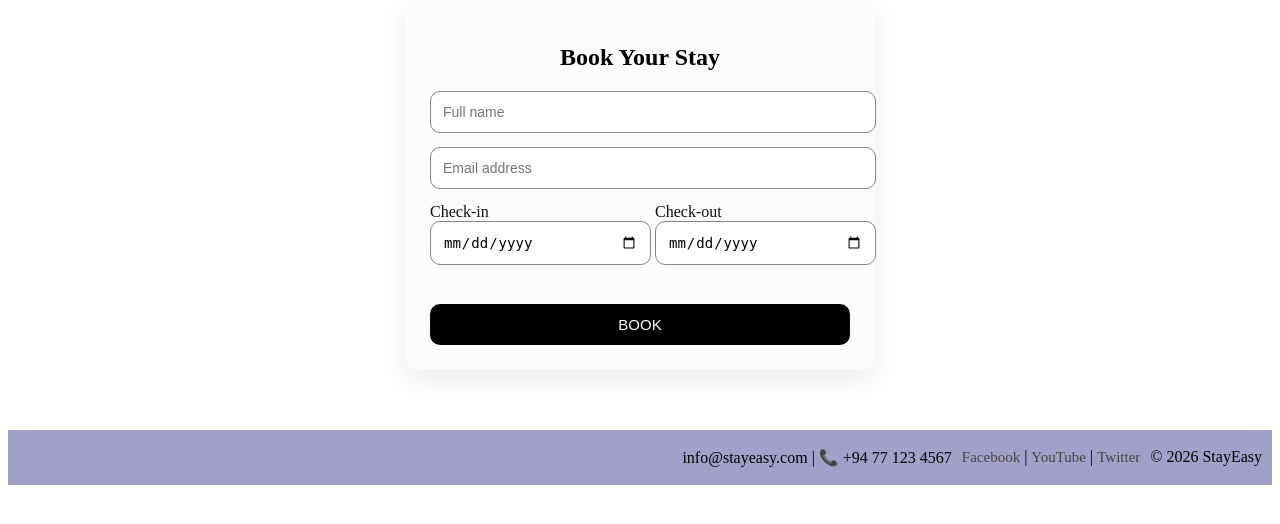
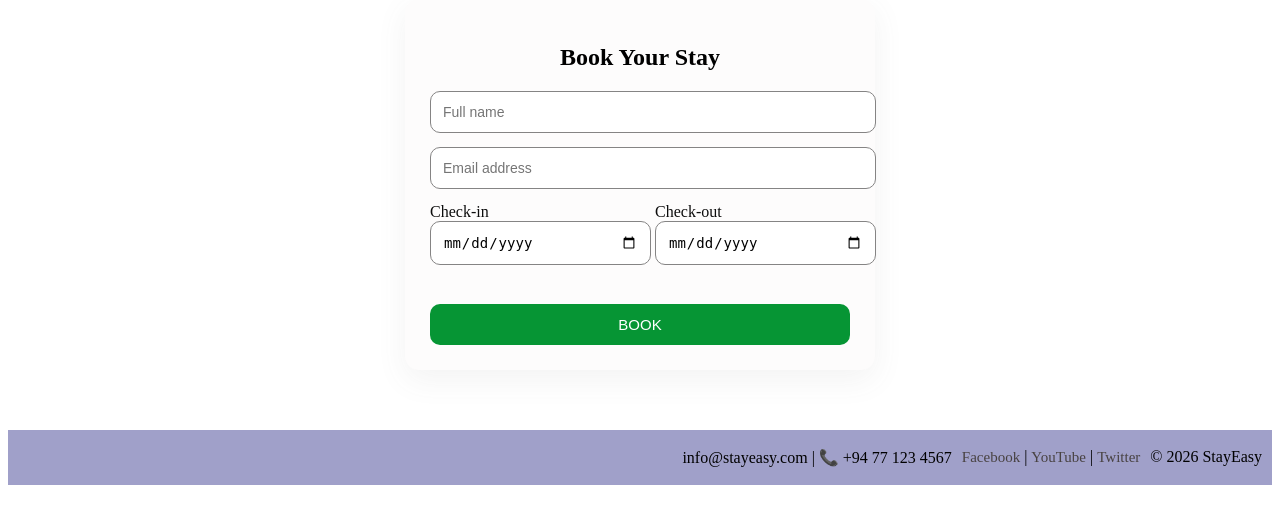
Before and after one commit to prasannaanura/darshana-website, a Flask app: page /reservation in a window 1280 px wide. Shown: the part 112-636 px from the top of the page. Run offline with Flask 3, Linux system fonts and the light colour scheme.

Commit message:
btn color

```diff
--- a/static/css/style.css
+++ b/static/css/style.css
@@ -51,7 +51,7 @@ nav .menu a:hover {
     padding: 25px;
     background: #fdfcfc;
     border-radius: 14px;
-    box-shadow: 0 10px 30px rgba(12, 12, 12, 0.08);
+    box-shadow: 0 10px 30px rgba(104, 103, 103, 0.08);
 }
 
 .reservation-box h2 {
@@ -88,7 +88,7 @@ nav .menu a:hover {
     margin: 25px auto 0 auto;
     padding: 12px 28px;
     width: 100%;
-    background: black;
+    background: rgb(6, 149, 52);
     color: white;
     border: none;
     border-radius: 10px;
```
